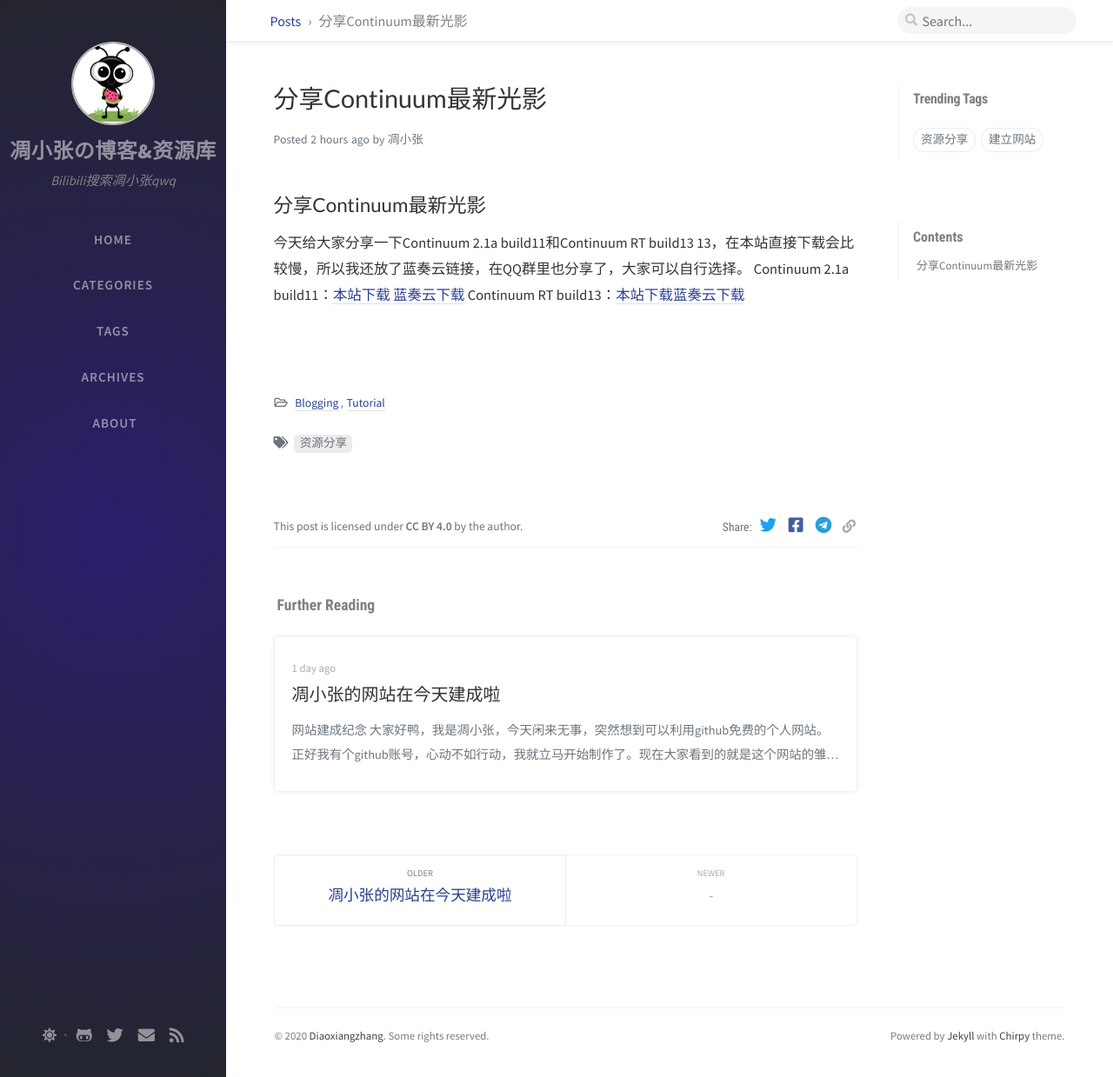
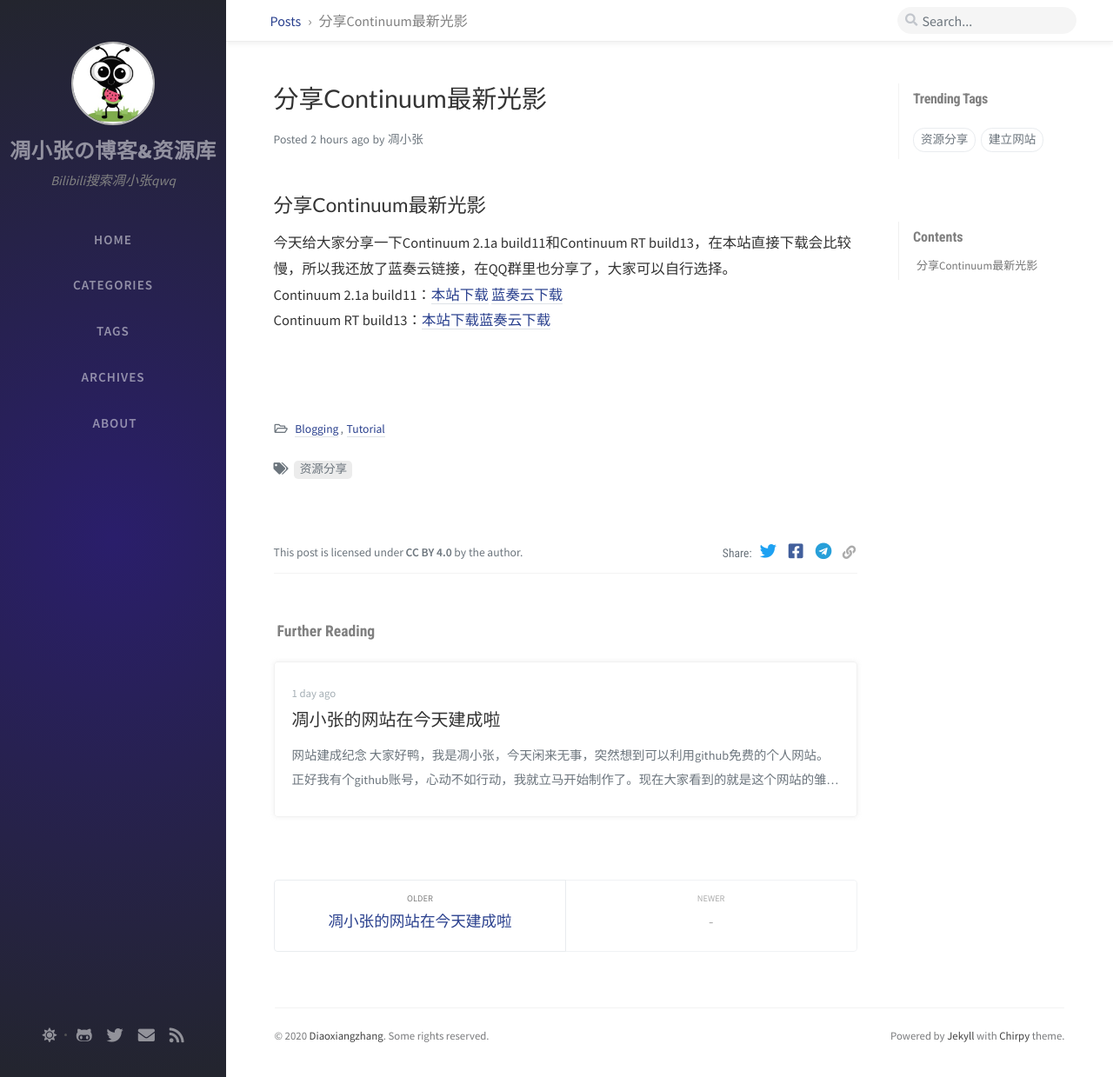
Before and after one commit to Diaoxiaozhang/Diaoxiaozhang.github.io, a Jekyll site: the page built from _posts/2020-10-06-分享Continuum最新光影.md, in a window 1280 px wide and 1239 px high. Shown: the whole window at 87% size. Built offline with Jekyll 4.4.1, drawn with Linux system fonts in a browser that asks for light colours; nearby versions of some CDN libraries; comment, search, counter and statistics services are not loaded.

Commit message:
Update 2020-10-06-分享Continuum最新光影.md

```diff
--- a/_posts/2020-10-06-分享Continuum最新光影.md
+++ b/_posts/2020-10-06-分享Continuum最新光影.md
@@ -10,6 +10,6 @@ pin: true
 
 ## 分享Continuum最新光影
 
-今天给大家分享一下Continuum 2.1a build11和Continuum RT build13 13，在本站直接下载会比较慢，所以我还放了蓝奏云链接，在QQ群里也分享了，大家可以自行选择。
-Continuum 2.1a build11：[本站下载](diaoxiaozhang.github.io/files/Continuum_2.1_Build_11.zip) [蓝奏云下载](https://wwa.lanzous.com/i5a0Yh80tkj)
-Continuum RT build13：[本站下载](diaoxiaozhang.github.io/files/continuum-rt-b13)[蓝奏云下载](https://wwa.lanzous.com/i7h4ih80tla)
+今天给大家分享一下Continuum 2.1a build11和Continuum RT build13，在本站直接下载会比较慢，所以我还放了蓝奏云链接，在QQ群里也分享了，大家可以自行选择。<br>
+Continuum 2.1a build11：[本站下载](https://diaoxiaozhang.github.io/files/Continuum_2.1_Build_11.zip) [蓝奏云下载](https://wwa.lanzous.com/i5a0Yh80tkj)<br>
+Continuum RT build13：[本站下载](https://diaoxiaozhang.github.io/files/continuum-rt-b13)[蓝奏云下载](https://wwa.lanzous.com/i7h4ih80tla)<br>
```
